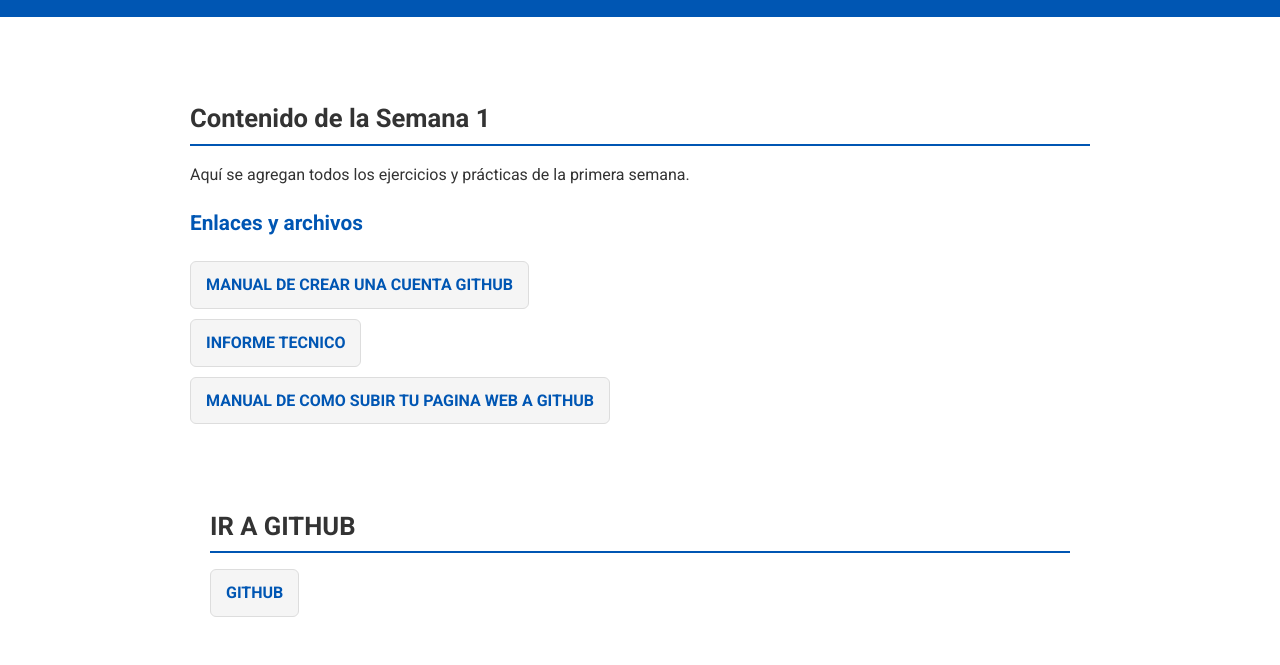
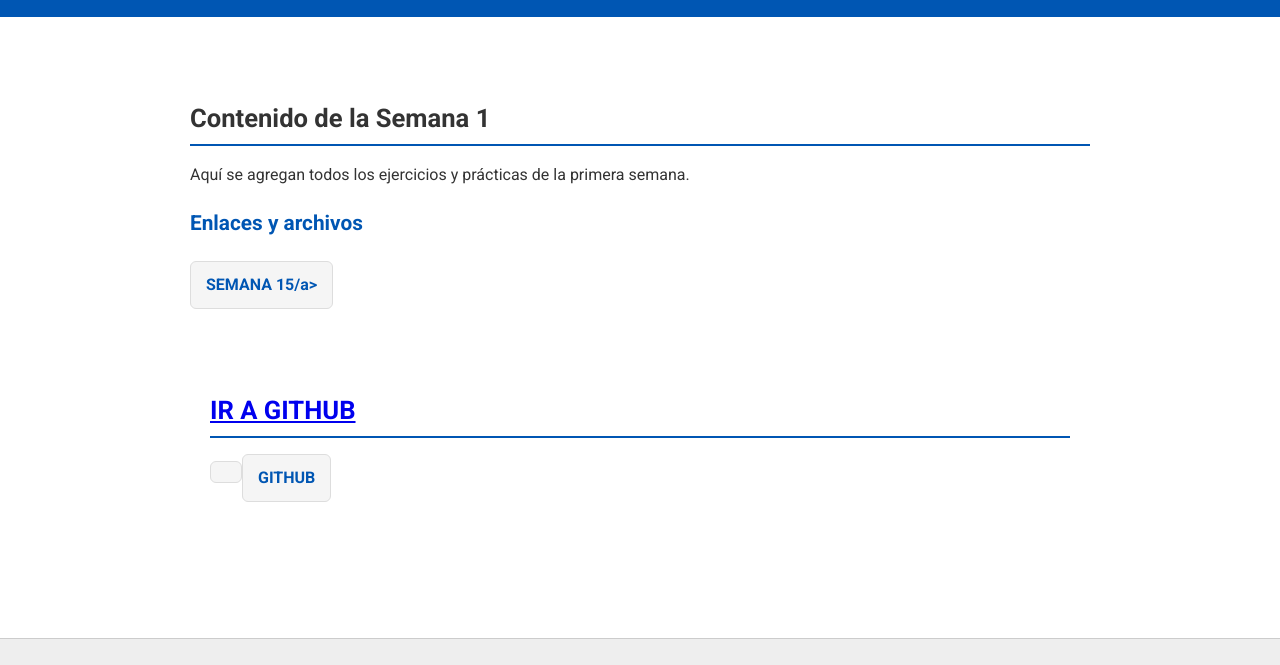
Before and after one commit to CarrilloCJ/Base-de-Datos-II.io.github, a plain HTML site: page semana15.html in a window 1280 px wide. Shown: the part 125-790 px from the top of the page. Drawn offline with Linux system fonts and the light colour scheme.

Commit message:
Update links for Semana 15 in semana15.html

```diff
--- a/semana15.html
+++ b/semana15.html
@@ -20,9 +20,8 @@
 
             <h3>Enlaces y archivos </h3>
             <ul>
-                <li><a href="https://www.canva.com/design/DAGzR5wyqlA/8J3P-jpUat3cULz0KumPMA/edit" target="_blank">MANUAL DE CREAR UNA CUENTA GITHUB</a></li>
-                 <li><a href="https://www.canva.com/design/DAGzVxE4kfk/ZOaBUnNNN3K_uuI-pqSEGQ/edit" target="_blank">INFORME TECNICO</a></li>
-                <li><a href="https://www.canva.com/design/DAG0ke6ltPw/C1RsUJg58y248o9M1GtxBg/edit" target="_blank">MANUAL DE COMO SUBIR TU PAGINA WEB A GITHUB</a></li>
+        <li><a href="https://www.canva.com/design/DAG75gF32SI/oZ16BpmB9K7DHscvtvEnyw/edit" target="_blank">SEMANA 15/a></li>
+
 
             </ul>
 <main>
@@ -30,7 +29,7 @@
             <h2>IR A GITHUB</h2>
 
             <ul>
-     <li><a href="https://github.com/CarrilloCJ/Base-de-Datos-II.io.github/tree/main/semana1" target="_blank">GITHUB</a></li>
+     <li><a href="https://github.com/CarrilloCJ/Base-de-Datos-II.io.github/tree/main/semana15" target="_blank">GITHUB</a></li>
 
             </pre>
         </section>
```
